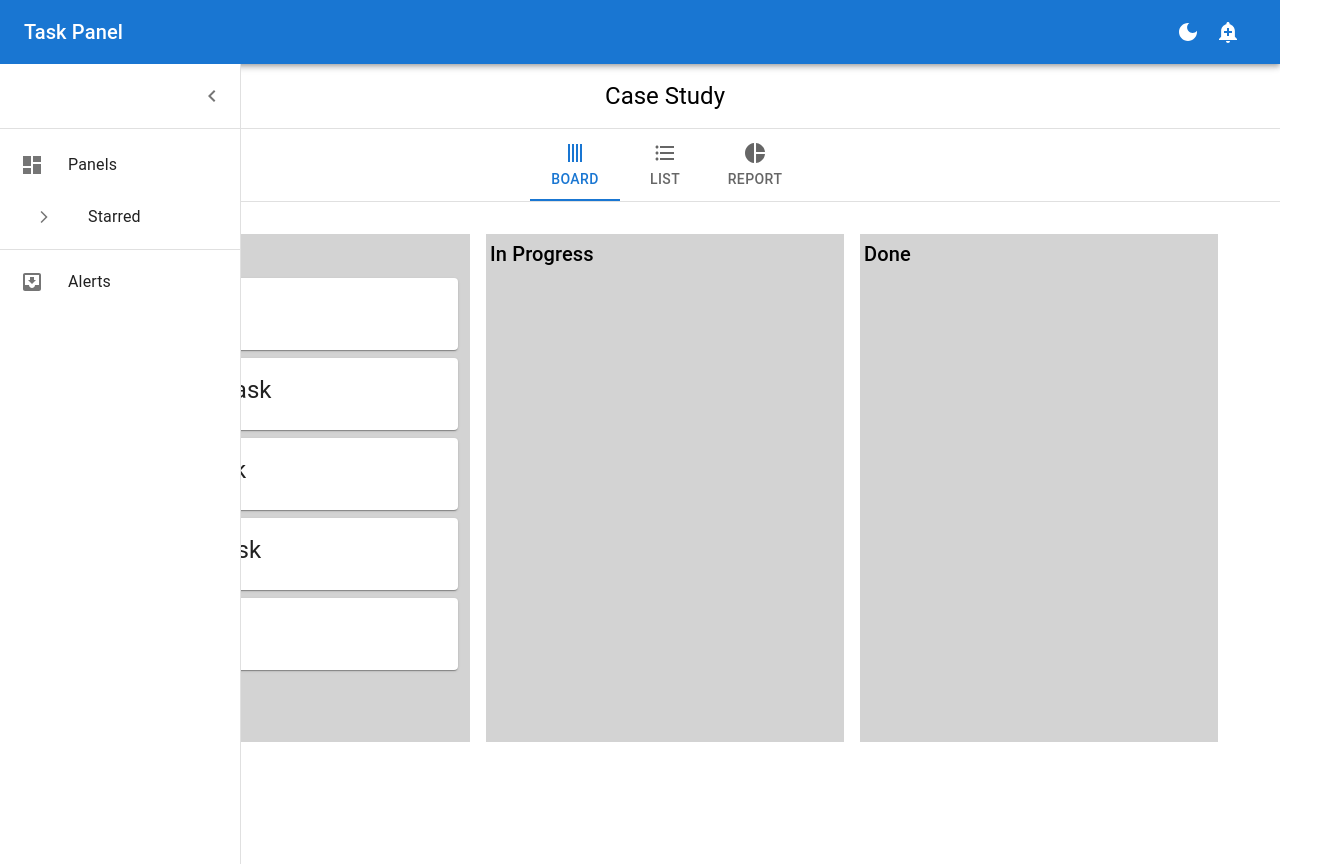
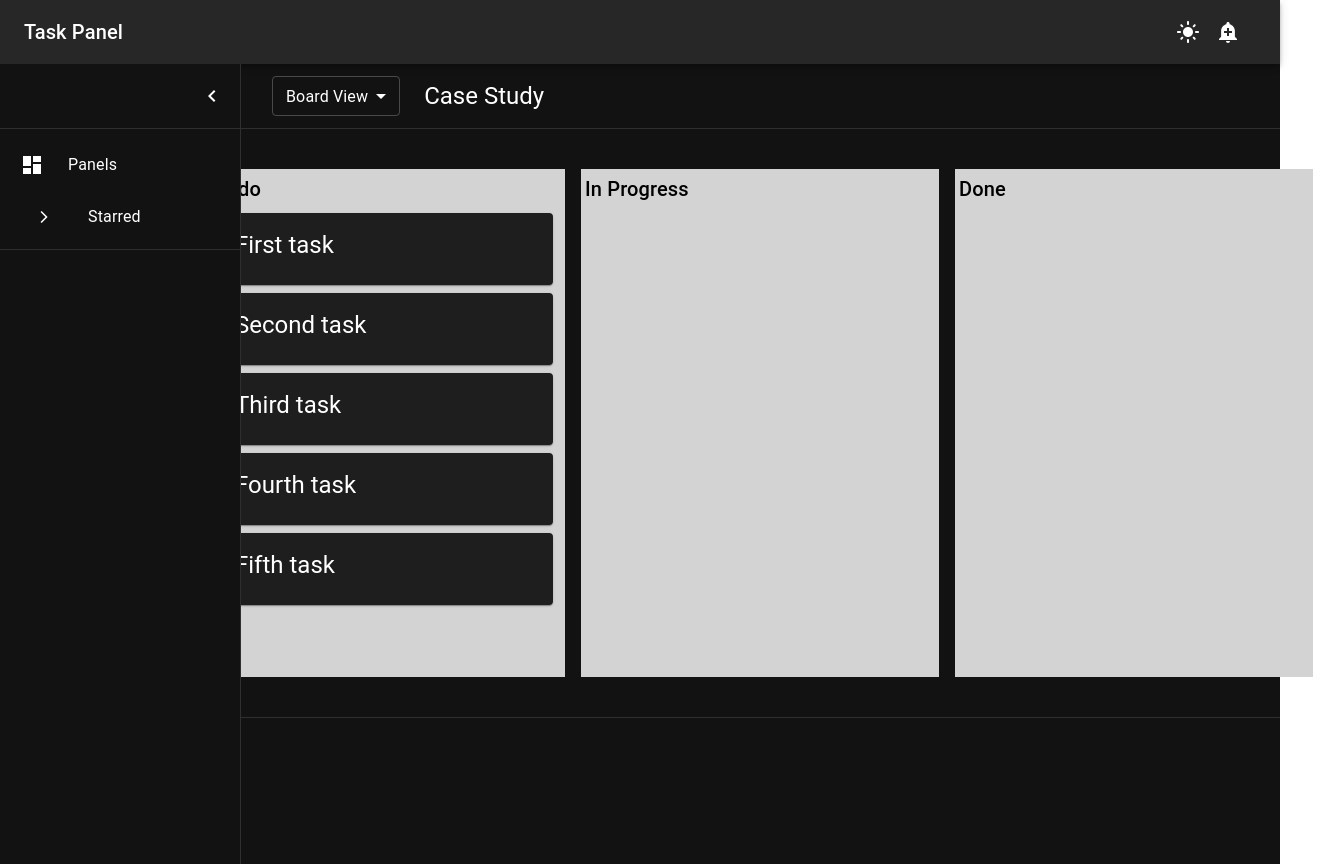
Before and after one commit to ugurctaygun/task-panel-ui, a React (Create React App) app: page /panel/1 in a window 1280 px wide. Shown: the whole page, 1321 px wide, since content can reach past the window. Before the commit the page ends 800 px from the top, so only its background shows below. Built offline with nearby package versions, Linux system fonts and the light colour scheme.

Commit message:
mock ui p3

```diff
--- a/src/App.js
+++ b/src/App.js
@@ -1,4 +1,4 @@
-import React, { Suspense } from "react";
+import React, { Suspense, useState } from "react";
 import { ThemeProvider, createTheme } from "@mui/material/styles";
 import Header from "./layout/Header";
 import Panel from "./views/Panel";
@@ -6,17 +6,28 @@ import { useSelector } from "react-redux";
 import { Box } from "@mui/system";
 
 function App() {
+  const [drawerOpen, setDrawerOpen] = useState(true);
   const theme = useSelector((state) => state.user.theme);
   const selectedTheme = createTheme({
     palette: {
       mode: theme,
     },
   });
+  const handleDrawer = () => {
+    setDrawerOpen((current) => !current);
+  };
   return (
     <Suspense fallback={null}>
       <ThemeProvider theme={selectedTheme}>
-        <Header />
-        <Box style={{ marginLeft: "50px" }}>
+        <Header handleDrawer={handleDrawer} />
+        <Box
+          style={{
+            marginLeft: drawerOpen ? "240px" : "65px",
+            minHeight: "100vh",
+            transition: "0.2s all ease",
+            background: selectedTheme.palette.background.default,
+          }}
+        >
           <Panel />
         </Box>
       </ThemeProvider>
--- a/src/components/NavBar/index.js
+++ b/src/components/NavBar/index.js
@@ -19,8 +19,8 @@ export default function NavBar() {
     dispatch(updateTheme(userThemePref));
   };
   return (
-    <Box sx={{ display: "flex" }}>
-      <AppBar position="static">
+    <Box sx={{ display: "flex", mb: "64px" }}>
+      <AppBar position="fixed">
         <Toolbar>
           <Typography variant="h6" component="div" sx={{ flexGrow: 1 }}>
             Task Panel
--- a/src/components/NavDrawer/index.js
+++ b/src/components/NavDrawer/index.js
@@ -11,27 +11,20 @@ import ListItem from "@mui/material/ListItem";
 import ListItemButton from "@mui/material/ListItemButton";
 import ListItemIcon from "@mui/material/ListItemIcon";
 import ListItemText from "@mui/material/ListItemText";
-import InboxIcon from "@mui/icons-material/MoveToInbox";
 import Collapse from "@material-ui/core/Collapse";
 import ArrowForwardIosIcon from "@mui/icons-material/ArrowForwardIos";
 import DashboardIcon from "@mui/icons-material/Dashboard";
 
 const drawerWidth = 240;
 
-const openedMixin = (theme) => ({
+const openedMixin = (_theme) => ({
   width: drawerWidth,
-  transition: theme.transitions.create("width", {
-    easing: theme.transitions.easing.sharp,
-    duration: theme.transitions.duration.enteringScreen,
-  }),
+  transition: "0.2s all ease",
   overflowX: "hidden",
 });
 
 const closedMixin = (theme) => ({
-  transition: theme.transitions.create("width", {
-    easing: theme.transitions.easing.sharp,
-    duration: theme.transitions.duration.leavingScreen,
-  }),
+  transition: "0.2s all ease",
   overflowX: "hidden",
   width: `calc(${theme.spacing(7)} + 1px)`,
   [theme.breakpoints.up("sm")]: {
@@ -70,12 +63,13 @@ const useStyles = makeStyles({
   },
 });
 
-export default function NavDrawer() {
+export default function NavDrawer({ handleDrawer }) {
   const [open, setOpen] = React.useState(true);
   const classes = useStyles();
 
   const handleDrawerSlide = () => {
     setOpen((current) => !current);
+    handleDrawer();
   };
 
   return (
@@ -125,30 +119,6 @@ export default function NavDrawer() {
         </Collapse>
       </List>
       <Divider />
-      <List>
-        {["Alerts"].map((text, index) => (
-          <ListItem key={text} disablePadding sx={{ display: "block" }}>
-            <ListItemButton
-              sx={{
-                minHeight: 48,
-                justifyContent: open ? "initial" : "center",
-                px: 2.5,
-              }}
-            >
-              <ListItemIcon
-                sx={{
-                  minWidth: 0,
-                  mr: open ? 3 : "auto",
-                  justifyContent: "center",
-                }}
-              >
-                <InboxIcon />
-              </ListItemIcon>
-              <ListItemText primary={text} sx={{ opacity: open ? 1 : 0 }} />
-            </ListItemButton>
-          </ListItem>
-        ))}
-      </List>
     </Drawer>
   );
 }
--- a/src/components/TaskCard/index.js
+++ b/src/components/TaskCard/index.js
@@ -1,16 +1,32 @@
 import * as React from "react";
+import { useState } from "react";
 import Card from "@mui/material/Card";
 import CardContent from "@mui/material/CardContent";
 import Typography from "@mui/material/Typography";
+import TaskModal from "../TaskModal";
 
 export default function TaskCard({ content }) {
+  const [modalOpen, setModalOpen] = useState(false);
+  const handleModalOpen = () => {
+    setModalOpen(true);
+  };
+  const handleModalClose = () => {
+    setModalOpen(false);
+  };
   return (
+    <>
       <Card sx={{ minWidth: 275, m: 1 }}>
-      <CardContent>
+        <CardContent onClick={handleModalOpen}>
           <Typography variant="h5" component="div">
             {content}
           </Typography>
         </CardContent>
       </Card>
+      <TaskModal
+        content={content}
+        modalOpen={modalOpen}
+        handleModalClose={handleModalClose}
+      />
+    </>
   );
 }
--- /dev/null
+++ b/src/components/TaskModal/index.js
@@ -0,0 +1,38 @@
+import Box from "@mui/material/Box";
+import Typography from "@mui/material/Typography";
+import Modal from "@mui/material/Modal";
+
+const style = {
+  position: "absolute",
+  top: "50%",
+  left: "50%",
+  transform: "translate(-50%, -50%)",
+  width: 400,
+  bgcolor: "background.paper",
+  boxShadow: 24,
+  p: 4,
+  outline: "none",
+  color: "text.primary",
+};
+
+export default function TaskModal({ modalOpen, handleModalClose, content }) {
+  return (
+    <div>
+      <Modal
+        open={modalOpen}
+        onClose={handleModalClose}
+        aria-labelledby="modal-modal-title"
+        aria-describedby="modal-modal-description"
+      >
+        <Box sx={style}>
+          <Typography id="modal-modal-title" variant="h6" component="h2">
+            {content}
+          </Typography>
+          <Typography id="modal-modal-description" sx={{ mt: 2 }}>
+            Duis mollis, est non commodo luctus, nisi erat porttitor ligula.
+          </Typography>
+        </Box>
+      </Modal>
+    </div>
+  );
+}
--- a/src/layout/Header/index.js
+++ b/src/layout/Header/index.js
@@ -1,11 +1,11 @@
 import NavBar from "../../components/NavBar";
 import NavDrawer from "../../components/NavDrawer";
 
-export default function Header() {
+export default function Header({ handleDrawer }) {
   return (
     <>
       <NavBar />
-      <NavDrawer />
+      <NavDrawer handleDrawer={handleDrawer} />
     </>
   );
 }
--- a/src/store/slices/userSlice.js
+++ b/src/store/slices/userSlice.js
@@ -3,7 +3,7 @@ import { createSlice } from "@reduxjs/toolkit";
 export const userSlice = createSlice({
   name: "user",
   initialState: {
-    theme: "light",
+    theme: "dark",
   },
   reducers: {
     updateTheme(state, action) {
--- a/src/views/Panel/index.js
+++ b/src/views/Panel/index.js
@@ -1,64 +1,64 @@
 import * as React from "react";
-import { Tab, Tabs, Box, Grid } from "@mui/material";
+import { Box, Grid } from "@mui/material";
 import Typography from "@mui/material/Typography";
 import BoardView from "../../layout/BoardView";
-import ReorderIcon from "@mui/icons-material/Reorder";
-import FormatListBulletedIcon from "@mui/icons-material/FormatListBulleted";
-import PieChartIcon from "@mui/icons-material/PieChart";
 import ListView from "../../layout/ListView";
+import MenuItem from "@mui/material/MenuItem";
+import FormControl from "@mui/material/FormControl";
+import Select from "@mui/material/Select";
 
-function TabPanel(props) {
-  const { children, value, index, ...other } = props;
-
-  return (
-    <div role="tabpanel" hidden={value !== index} {...other}>
-      {value === index && (
-        <Box sx={{ p: 3 }}>
-          <Grid>{children}</Grid>
-        </Box>
-      )}
-    </div>
-  );
-}
+const renderViews = (view) => {
+  switch (view) {
+    case "Board":
+      return <BoardView />;
+    case "List":
+      return <ListView />;
+    case "Report":
+      <BoardView />;
+      break;
+    default:
+      break;
+  }
+};
 
 export default function Panel() {
-  const [value, setValue] = React.useState(0);
+  const [view, setView] = React.useState("Board");
 
-  const handleChange = (event, newValue) => {
-    setValue(newValue);
+  const handleViewChange = (event) => {
+    setView(event.target.value);
   };
 
   return (
     <Box sx={{ width: "100%" }}>
-      <Grid sx={{ borderBottom: 1, borderColor: "divider" }}>
-        <Typography sx={{ m: 2 }} align="center" variant="h5">
+      <Grid
+        sx={{
+          borderBottom: 1,
+          borderColor: "divider",
+          display: "flex",
+          alignItems: "center",
+        }}
+      >
+        <FormControl sx={{ m: 1, minWidth: 120, pl: 3 }} size="small">
+          <Select
+            value={view}
+            onChange={handleViewChange}
+            displayEmpty
+            inputProps={{ "aria-label": "Without label" }}
+          >
+            <MenuItem value={"Board"} sx={{ display: "flex" }}>
+              Board View
+            </MenuItem>
+            <MenuItem value={"List"}>List View</MenuItem>
+            <MenuItem value={"Report"}>Report</MenuItem>
+          </Select>
+        </FormControl>
+        <Typography sx={{ m: 2, color: "text.primary" }} variant="h5">
           Case Study
         </Typography>
       </Grid>
-      <Box sx={{ borderBottom: 1, borderColor: "divider" }}>
-        <Tabs
-          value={value}
-          onChange={handleChange}
-          aria-label="Panel Tabs"
-          centered
-        >
-          <Tab
-            icon={<ReorderIcon style={{ transform: "rotate(90deg)" }} />}
-            label="Board"
-          />
-          <Tab icon={<FormatListBulletedIcon />} label="List" />
-          <Tab icon={<PieChartIcon />} label="Report" />
-        </Tabs>
+      <Box sx={{ borderBottom: 1, borderColor: "divider", p: 4 }}>
+        {renderViews(view)}
       </Box>
-      <TabPanel value={value} index={0}>
-        <BoardView />
-      </TabPanel>
-      <TabPanel value={value} index={1}>
-        <ListView />
-      </TabPanel>
-      <TabPanel value={value} index={2}>
-        Item Three
-      </TabPanel>
     </Box>
   );
 }
```
Lines whose indentation alone changed are shown as unchanged.
